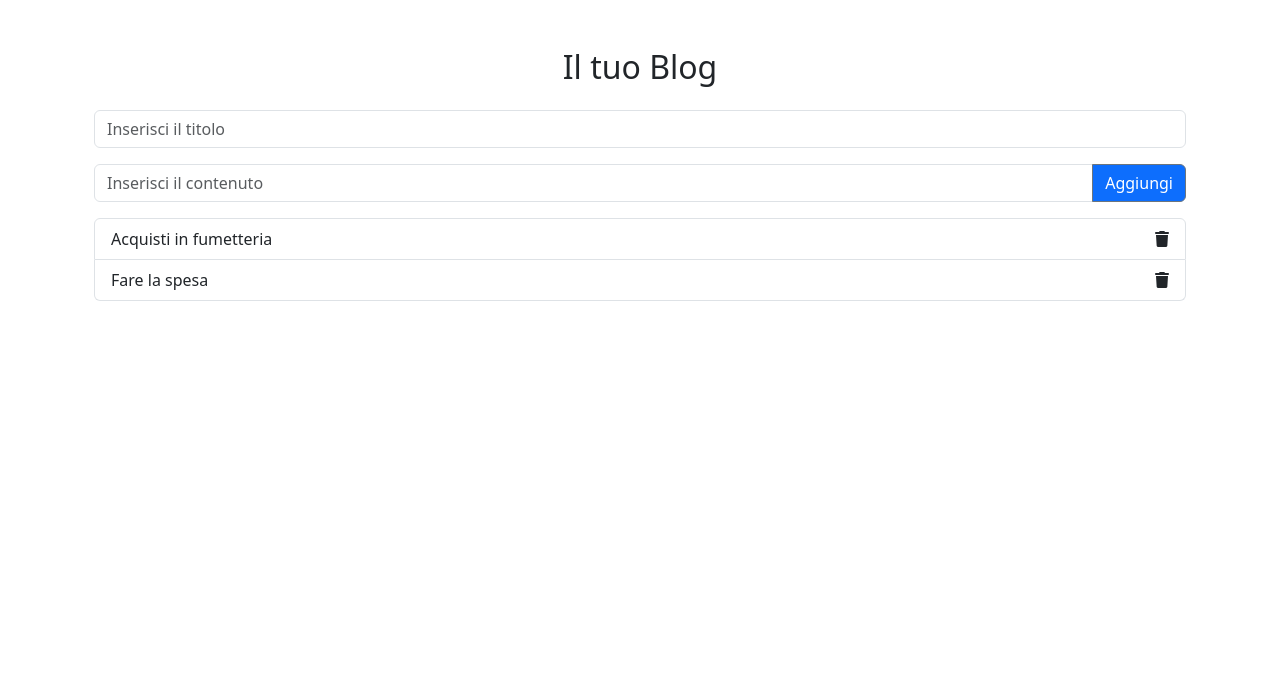
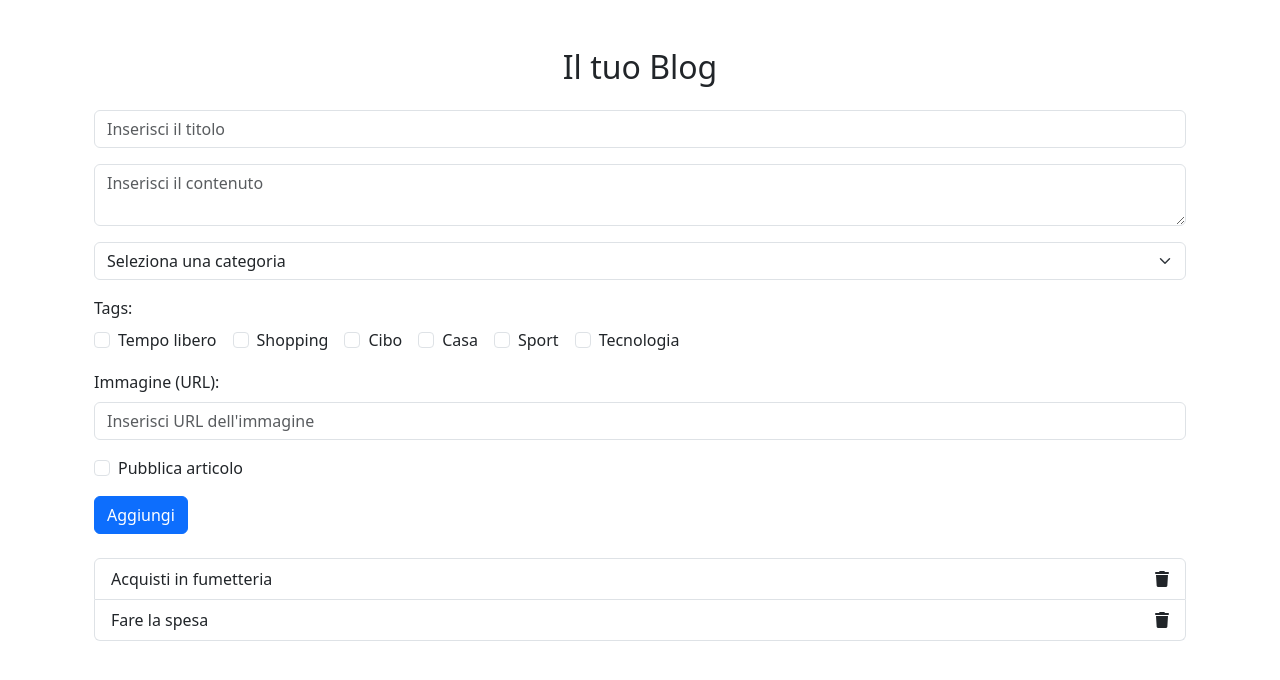
Before and after one commit to luigi-giordano/react-form-multifield, a React (Vite) app: page / in a window 1280 px wide. Shown: the top 680 px of the page. Built offline with nearby package versions, Linux system fonts and the light colour scheme.

Commit message:
add imput, add checkbox, add select

```diff
--- a/src/components/ArticleList.jsx
+++ b/src/components/ArticleList.jsx
@@ -19,10 +19,12 @@ const initialList = [
   },
 ];
 
+const categories = ['Hobby', 'Casa', 'Lavoro', 'Studio'];
+const availableTags = ['Tempo libero', 'Shopping', 'Cibo', 'Casa', 'Sport', 'Tecnologia'];
+
 const ArticleList = () => {
-
-  const [todoList, setTodoList] = useState(initialList);
-  const [newTodo, setNewTodo] = useState({
+  const [articleList, setArticleList] = useState(initialList);
+  const [newArticle, setNewArticle] = useState({
     title: '',
     content: '',
     category: '',
@@ -33,11 +35,13 @@ const ArticleList = () => {
 
   const handleSubmit = (e) => {
     e.preventDefault();
+
     // Aggiungi il nuovo oggetto alla lista
-    const newList = [...todoList, newTodo];
-    setTodoList(newList);
+    const newList = [...articleList, newArticle];
+    setArticleList(newList);
 
-    setNewTodo({
+    // Resetta il form
+    setNewArticle({
       title: '',
       content: '',
       category: '',
@@ -45,16 +49,25 @@ const ArticleList = () => {
       image: '',
       published: false,
     });
-  }
+  };
 
   const handleRemoveList = (index) => {
-    const newList = todoList.filter((item, i) => i !== index);
-    setTodoList(newList);
-  }
+    const newList = articleList.filter((item, i) => i !== index);
+    setArticleList(newList);
+  };
+
+  const handleTagChange = (tag) => {
+    setNewArticle((prevTodo) => {
+      const tags = prevTodo.tags.includes(tag)
+        ? prevTodo.tags.filter((t) => t !== tag)
+        : [...prevTodo.tags, tag];
+      return { ...prevTodo, tags };
+    });
+  };
 
   return (
     <div className="container my-5">
-      <form action="#" onSubmit={handleSubmit}>
+      <form onSubmit={handleSubmit}>
         <div className='title d-flex mb-3 justify-content-center'>
           <h2>Il tuo Blog</h2>
         </div>
@@ -63,43 +76,94 @@ const ArticleList = () => {
           <input
             type="text"
             className="form-control"
-            value={newTodo.title}
-            onChange={(e) => setNewTodo({ ...newTodo, title: e.target.value })}
+            value={newArticle.title}
+            onChange={(e) => setNewArticle({ ...newArticle, title: e.target.value })}
             placeholder="Inserisci il titolo"
           />
         </div>
 
         <div className="input-group mb-3">
+          <textarea
+            className="form-control"
+            value={newArticle.content}
+            onChange={(e) => setNewArticle({ ...newArticle, content: e.target.value })}
+            placeholder="Inserisci il contenuto"
+          ></textarea>
+        </div>
+
+        <div className="input-group mb-3">
+          <select
+            className="form-select"
+            value={newArticle.category}
+            onChange={(e) => setNewArticle({ ...newArticle, category: e.target.value })}
+          >
+            <option value="">Seleziona una categoria</option>
+            {categories.map((category) => (
+              <option key={category} value={category}>{category}</option>
+            ))}
+          </select>
+        </div>
+
+        <div className="mb-3">
+          <label className="form-label">Tags:</label>
+          <div>
+            {availableTags.map((tag) => (
+              <div key={tag} className="form-check form-check-inline">
+                <input
+                  className="form-check-input"
+                  type="checkbox"
+                  id={`tag-${tag}`}
+                  checked={newArticle.tags.includes(tag)}
+                  onChange={() => handleTagChange(tag)}
+                />
+                <label className="form-check-label" htmlFor={`tag-${tag}`}>{tag}</label>
+              </div>
+            ))}
+          </div>
+        </div>
+
+        <div className="mb-3">
+          <label className="form-label">Immagine (URL):</label>
           <input
             type="text"
             className="form-control"
-            value={newTodo.content}
-            onChange={(e) => setNewTodo({ ...newTodo, content: e.target.value })}
-            placeholder="Inserisci il contenuto"
+            value={newArticle.image}
+            onChange={(e) => setNewArticle({ ...newArticle, image: e.target.value })}
+            placeholder="Inserisci URL dell'immagine"
           />
-
-
-          <button className="btn btn-outline-secondary btn-primary text-white" type="submit">
-            Aggiungi
-          </button>
         </div>
 
+        <div className="form-check mb-3">
+          <input
+            className="form-check-input"
+            type="checkbox"
+            id="published"
+            checked={newArticle.published}
+            onChange={(e) => setNewArticle({ ...newArticle, published: e.target.checked })}
+          />
+          <label className="form-check-label" htmlFor="published">
+            Pubblica articolo
+          </label>
+        </div>
+
+        <button className="btn btn-primary" type="submit">
+          Aggiungi
+        </button>
       </form>
 
-      <ul className="list-group">
-        {todoList.map((item, index) => (
+      <ul className="list-group mt-4">
+        {articleList.map((item, index) => (
           <li key={index} className="list-group-item d-flex justify-content-between align-items-center">
             <span>{item.title}</span>
             <i
               className="fa-solid fa-trash pointer"
-              onClick={() => handleRemoveList(index)}>
-            </i>
+              onClick={() => handleRemoveList(index)}
+            ></i>
           </li>
         ))}
       </ul>
-
     </div>
-  )
-}
+  );
+};
 
 export default ArticleList;
```
